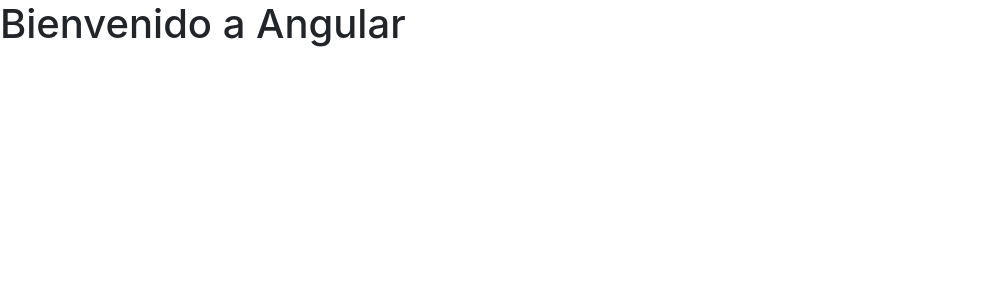
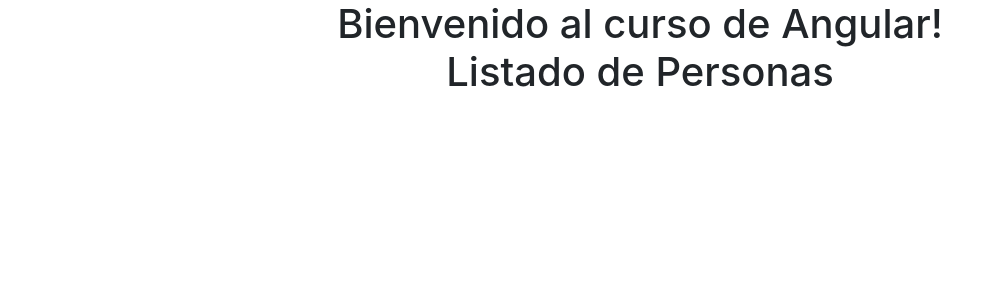
Before and after one commit to damianarp/primera-app-angular, an Angular app: page / in a window 1280 px wide. Shown: the top 300 px of the page, without its empty margins (0-1000 px from the left). Built offline with nearby package versions, Linux system fonts and the light colour scheme.

Commit message:
Creación manual del componente Personas

```diff
--- a/src/app/app.component.html
+++ b/src/app/app.component.html
@@ -1 +1,7 @@
-<h1>Bienvenido a Angular</h1>
+
+<div style="text-align:center">
+    <h1>
+      Bienvenido al curso de Angular!
+      <app-personas></app-personas>
+    </h1>
+</div>
--- a/src/app/app.module.ts
+++ b/src/app/app.module.ts
@@ -2,10 +2,11 @@
 import { NgModule } from '@angular/core';
 
 import { AppComponent } from './app.component';
+import { PersonasComponent } from './personas/personas.component';
 
 @NgModule({
   declarations: [
-    AppComponent
+    AppComponent, PersonasComponent
   ],
   imports: [
     BrowserModule
--- /dev/null
+++ b/src/app/personas/personas.component.html
@@ -0,0 +1 @@
+<h1>Listado de Personas</h1>
```
Also changed, not shown: src/app/personas/personas.component.ts (added, +10 -0 lines).
